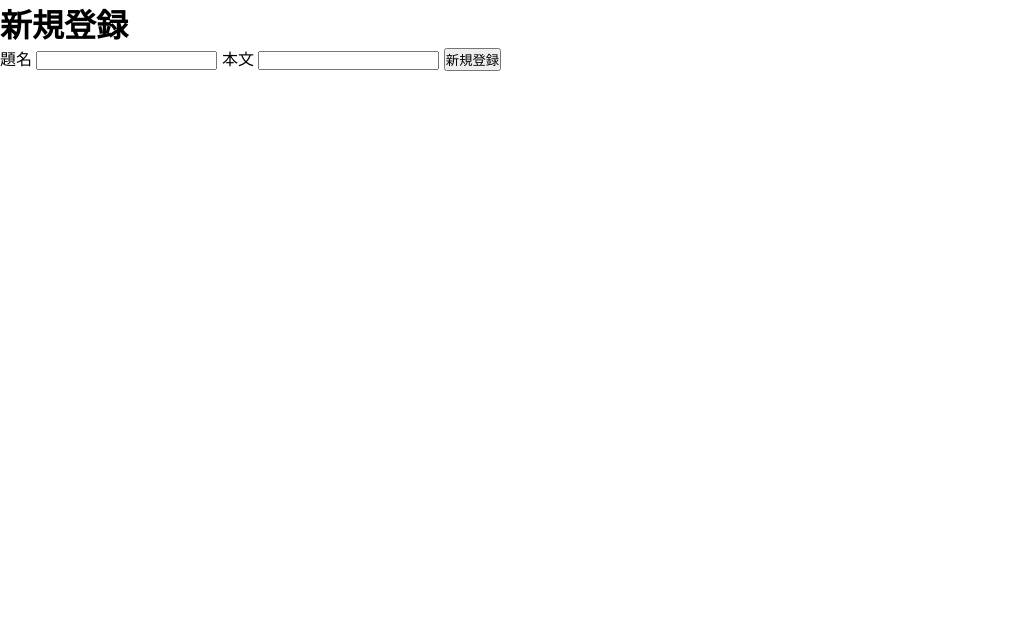
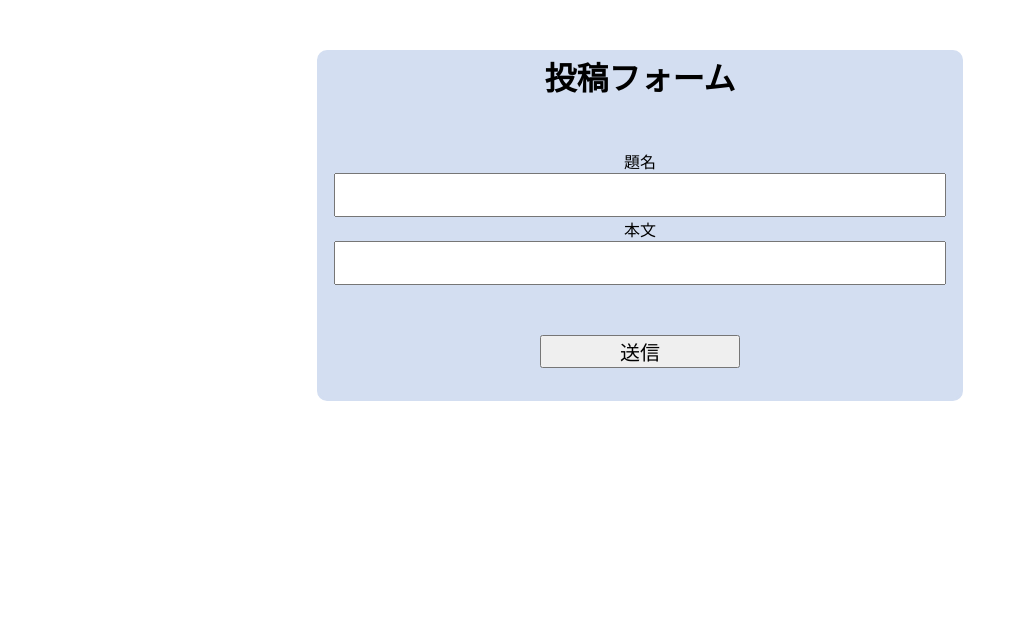
Before and after one commit to GeekSalon-Fukuoka/GeekTwitter_Flask, a Flask app: page /tweets/new in a window 1280 px wide. Shown: the part 80-721 px from the top of the page, without its empty margins (0-1025 px from the left). Run offline with Flask 2, Linux system fonts and the light colour scheme; the visitor is signed in with stand-in values (Sample User, id 1).

Commit message:
feat: new css

```diff
--- a/static/styles/application.css
+++ b/static/styles/application.css
@@ -1,4 +1,5 @@
 @import 'tweets/index.css';
+@import 'tweets/new.css';
 * {
     padding: 0;
     margin: 0;
--- /dev/null
+++ b/static/styles/tweets/new.css
@@ -0,0 +1,25 @@
+.post_container {
+    margin: 50px auto;
+    width: 50%;
+    border: solid #d3def1;
+    border-radius: 10px;
+    text-align: center;
+    background-color: #d3def1;
+}
+
+.title {
+    font-size: 32px;
+    font-weight: bold;
+    margin-bottom: 50px;
+}
+.text {
+    width: 95%;
+    height: 40px;
+}
+
+input[type="submit"] {
+    width: 200px;
+    font-size: 20px;
+    margin-top: 50px;
+    margin-bottom: 30px;
+}
--- a/templates/tweets/new.html
+++ b/templates/tweets/new.html
@@ -1,11 +1,15 @@
 {% extends "application.html" %}
 {% block content %}
-    <h1>新規登録</h1>
-    <form method="POST">
-        <label for="title">題名</label>
-        <input type="text" name="title">
-        <label for="body">本文</label>
-        <input type="text" name="body">
-        <input type="submit" value="新規登録">
-    </form>
+    <div class="post_container">
+        <p class="title">投稿フォーム</p>
+        <form method="POST">
+            <label for="title">題名</label>
+            <input type="text" name="title" class="text">
+            <br>
+            <label for="body">本文</label>
+            <input type="text" name="body" class="text">
+            <br>
+            <input type="submit" value="送信">
+        </form>
+    </div>
 {% endblock %}
```
